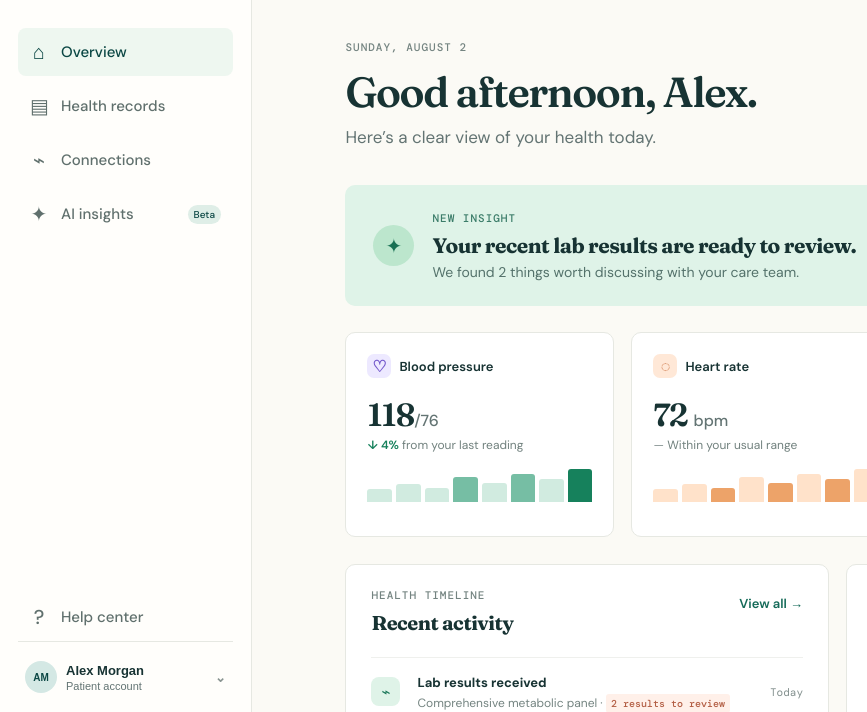
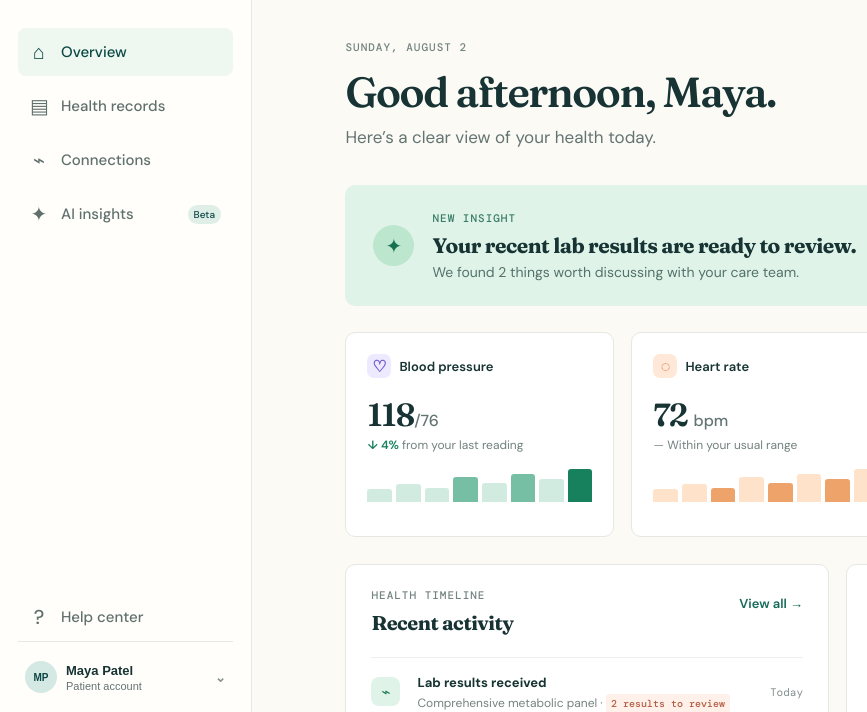
Before and after one commit to edwardjcruz/ehr-ai-diagnosis, a plain HTML site: page index.html in a window 1280 px wide. Shown: the part 88-800 px from the top of the page, 0-867 px from the left. Drawn offline with nearby package versions, Linux system fonts and the light colour scheme.

Commit message:
Update demo patient name

```diff
--- a/index.html
+++ b/index.html
@@ -22,7 +22,7 @@
         </nav>
         <div class="sidebar-bottom">
           <a class="nav-link" href="#help"><span>?</span>Help center</a>
-          <button class="profile" type="button"><span class="avatar">AM</span><span><strong>Alex Morgan</strong><small>Patient account</small></span><b>⌄</b></button>
+          <button class="profile" type="button"><span class="avatar">MP</span><span><strong>Maya Patel</strong><small>Patient account</small></span><b>⌄</b></button>
         </div>
       </aside>
 
@@ -35,7 +35,7 @@
 
         <section id="overview" class="view active-view">
           <div class="hero-row">
-            <div><p class="eyebrow">SUNDAY, AUGUST 2</p><h1>Good afternoon, Alex.</h1><p class="subhead">Here’s a clear view of your health today.</p></div>
+            <div><p class="eyebrow">SUNDAY, AUGUST 2</p><h1>Good afternoon, Maya.</h1><p class="subhead">Here’s a clear view of your health today.</p></div>
             <button class="primary" id="connect-provider">Connect a provider <span>→</span></button>
           </div>
 
```
